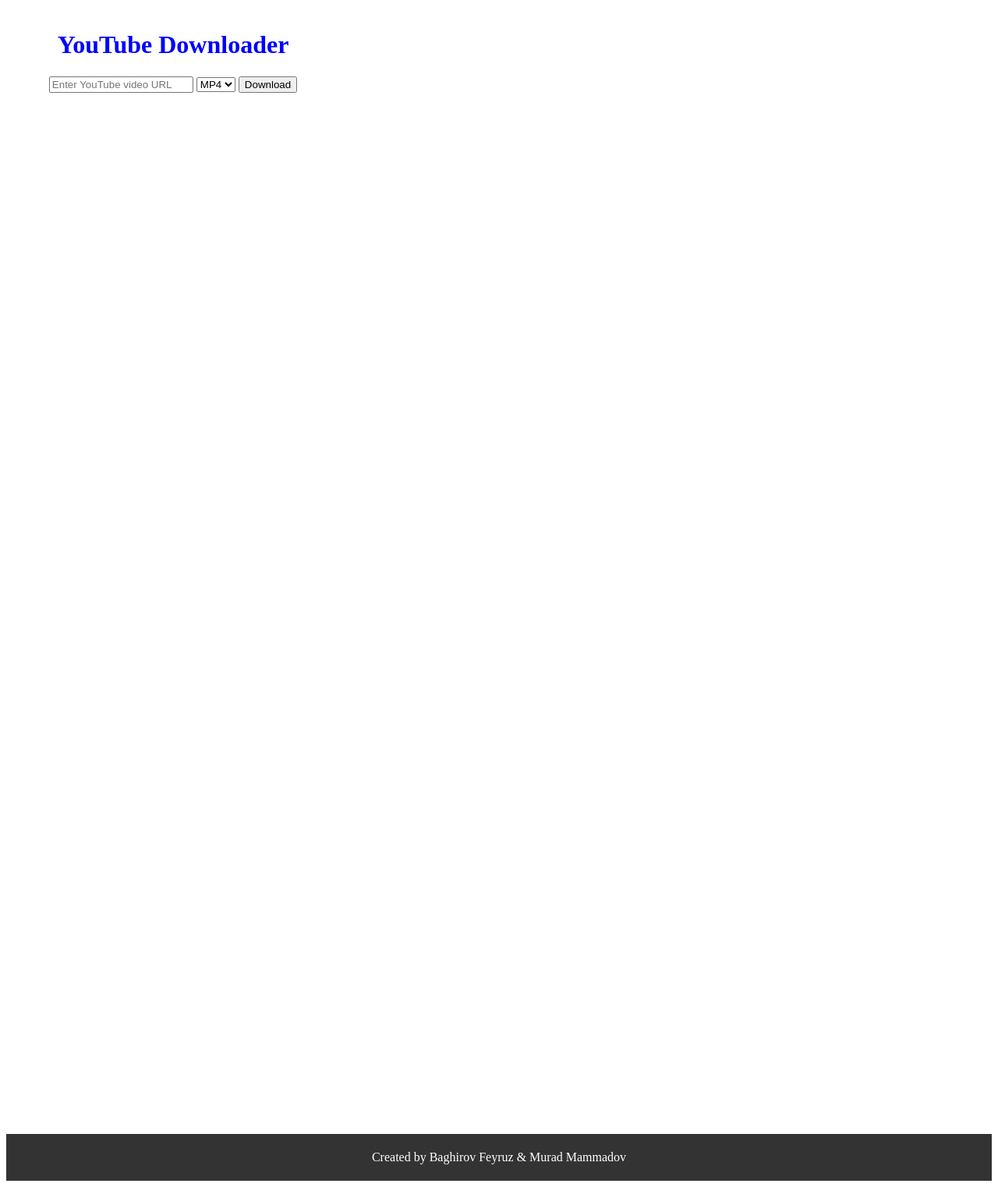
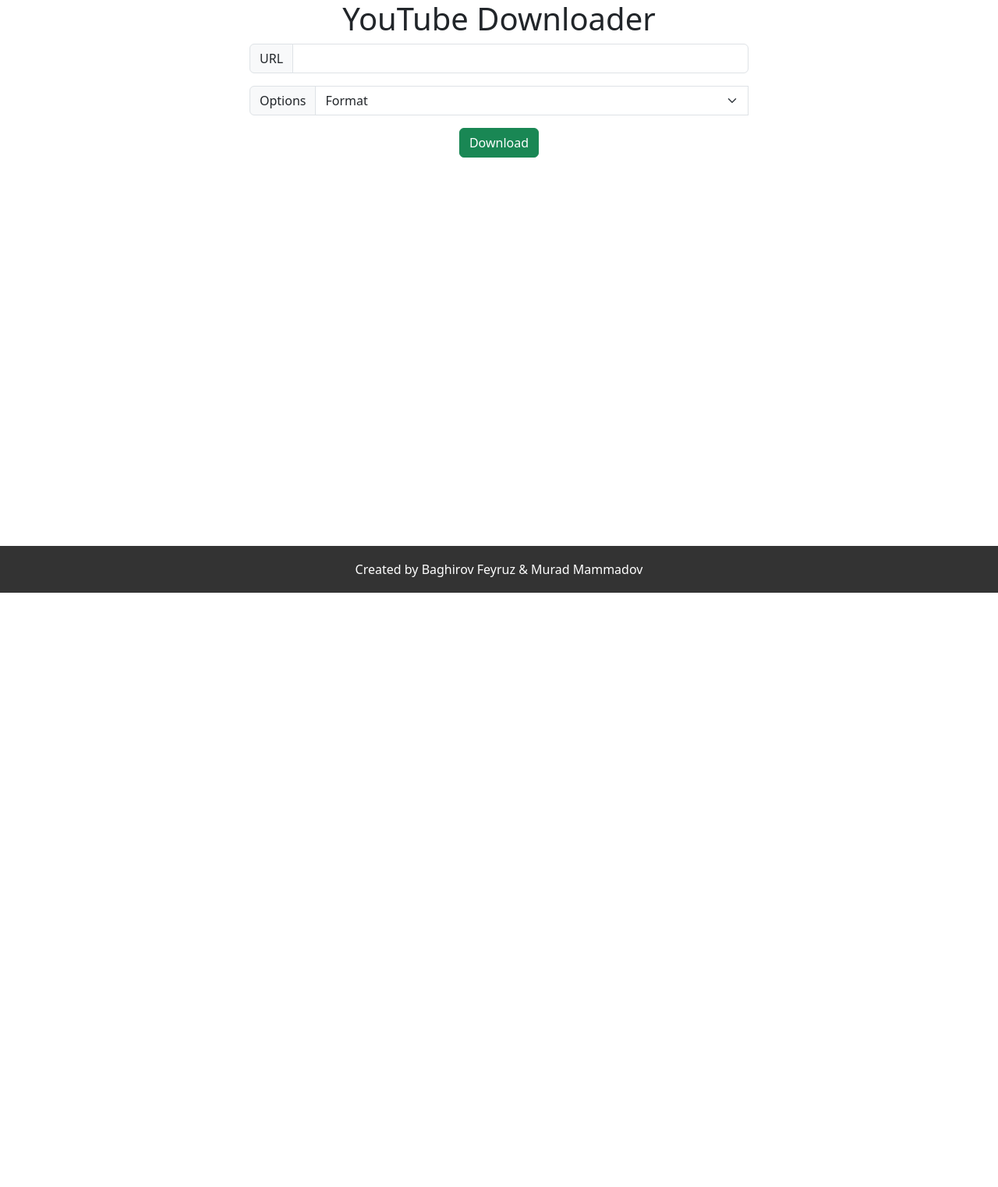
Before and after one commit to feyruzb/downloader, a Flask app: page / in a window 1280 px wide. Shown: the whole page at 78% size. After the commit the page ends 760 px from the top, so only its background shows below. Run offline with Flask 2, Linux system fonts and the light colour scheme.

Commit message:
updated design and some features

```diff
--- a/app.py
+++ b/app.py
@@ -10,12 +10,14 @@
 
 @app.route('/download', methods=['POST'])
 def download():
+    yt = YouTube(video_url)
     url = request.form['url']
     format = request.form['format']
     resolution = request.form['resolution']
 
+
     video = YouTube(url)
-    if format == 'mp3':
+    if format == 'MP3':
         audio = video.streams.get_audio_only()
         audio.download('downloads/')
         filename = audio.default_filename
@@ -32,4 +34,4 @@
         return send_file(file_path, as_attachment=True)
 
 if __name__ == '__main__':
-    app.run(host='0.0.0.0', port=5000, debug=True)
+    app.run(host='0.0.0.0', port=4444, debug=True)
--- a/static/style.css
+++ b/static/style.css
@@ -1,26 +1,7 @@
 h1 {
     color: blue;
 }
-.grid-container {
-    display: grid;
-    grid-template-columns: 1fr 1fr 1fr;
-    grid-template-rows: 1fr 1fr;
-    grid-gap: 10px;
-    padding: 10px;
-    color: #fff;
-    text-align: center;
-}
-.download_write_space{
-    grid-column: 1 / -1;
-    background-color: rgba(0,0,0,0.75);
-    display: flex;
-    flex-direction: column;
-    align-items: flex-end;
-    justify-content: space-around;
-    padding: 0.75rem;
-    word-wrap: break-word;
-    word-break: break-all;
-}
+
 footer {
     height: 60px; /* adjust to fit your footer height */
     background-color: #333;
@@ -31,4 +12,18 @@
 
 .content {
     min-height: calc(100vh - 100px); /* adjust 100px to fit your footer height */
+    text-align: center  ;
 }
+.input_bar{
+    margin: auto;
+    text-align: center;
+}
+
+.downloader_write_space{
+    display: inline;
+}
+.dropdownbar {
+    width: 30% !important;
+    margin:auto;
+    display: inline ;
+}
--- a/templates/index.html
+++ b/templates/index.html
@@ -3,49 +3,62 @@
 <head>
     <title>Downloader</title>
     <link rel="stylesheet" href="./static/style.css">
+    <link href="https://cdn.jsdelivr.net/npm/bootstrap@5.3.0-alpha1/dist/css/bootstrap.min.css" rel="stylesheet" integrity="sha384-GLhlTQ8iRABdZLl6O3oVMWSktQOp6b7In1Zl3/Jr59b6EGGoI1aFkw7cmDA6j6gD" crossorigin="anonymous">
+
 </head>
 <body>
-    <div class="grid-container">
+
     <div class="content">
         <div class="downloader_write_space">
             <h1>YouTube Downloader</h1>
+            <div class="input_bar">
+
                 <form action="/download" method="post">
-                <input type="text" name="url" id="url" placeholder="Enter YouTube video URL" required minlength="10">
-                <select name="format" id="format">
-                    <option value="mp4">MP4</option>
-                    <option value="mp3">MP3</option>
+                    <div class="input-group mb-3 w-50 m-auto">
+                        <span class="input-group-text" id="inputGroup-sizing-default">URL</span>
+                        <input type="text" name="url" class="form-control" aria-label="Sizing example input" aria-describedby="inputGroup-sizing-default">
+                      </div>
+
+
+                      <div class="input-group mb-3 dropdownbar w-50">
+                          <label class="input-group-text" for="inputGroupSelect02">Options</label>
+                          <select id="format" name="format" class="form-select" id="inputGroupSelect02">
+                              <option selected disabled>Format</option>
+                              <option value="MP3">MP3</option>
+                              <option value="MP4">MP4</option>
                             </select>
-                <div id="resolution-options" style="display: none;">
-                    <select name="resolution">
+                            <select id="resolution-options" class="form-select m-auto" aria-label=".form-select-sm example" name="resolution" style="display:none">
+                                <option selected disabled>Choose resolution</option>
                                 <option value="360p">360p</option>
                                 <option value="480p">480p</option>
                                 <option value="720p">720p</option>
                                 <option value="1080p">1080p</option>
                               </select>
                         </div>
-                <input type="submit" value="Download">
+                        <input class="btn btn-success" type="submit" value="Download">
                     </form>
                 </div>
             </div>
         </div>
+
     <script>
+
         // Show resolution options only when MP4 is selected
         var formatSelect = document.getElementById('format');
         var resolutionOptions = document.getElementById('resolution-options');
         formatSelect.addEventListener('change', function() {
-            if (formatSelect.value === 'mp4') {
+            if (formatSelect.value === 'MP4') {
                 resolutionOptions.style.display = 'block';
+                console.log(1)
             } else {
                 resolutionOptions.style.display = 'none';
+                console.log(0)
+
             }
         });
-        // Auto-resize input field
-        const urlInput = document.getElementById('url');
-    urlInput.addEventListener('input', function() {
-    this.style.width = ((this.value.length + 1) * 8) + 'px';
-  });
-  // Auto-resize input field
+
     </script>
+    <script src="https://cdn.jsdelivr.net/npm/bootstrap@5.3.0-alpha1/dist/js/bootstrap.bundle.min.js" integrity="sha384-w76AqPfDkMBDXo30jS1Sgez6pr3x5MlQ1ZAGC+nuZB+EYdgRZgiwxhTBTkF7CXvN" crossorigin="anonymous"></script>
 </body>
 <footer>
     <p>Created by Baghirov Feyruz & Murad Mammadov</p>
```
Also changed, not shown: 1 other file. Lines whose indentation alone changed are shown as unchanged.
